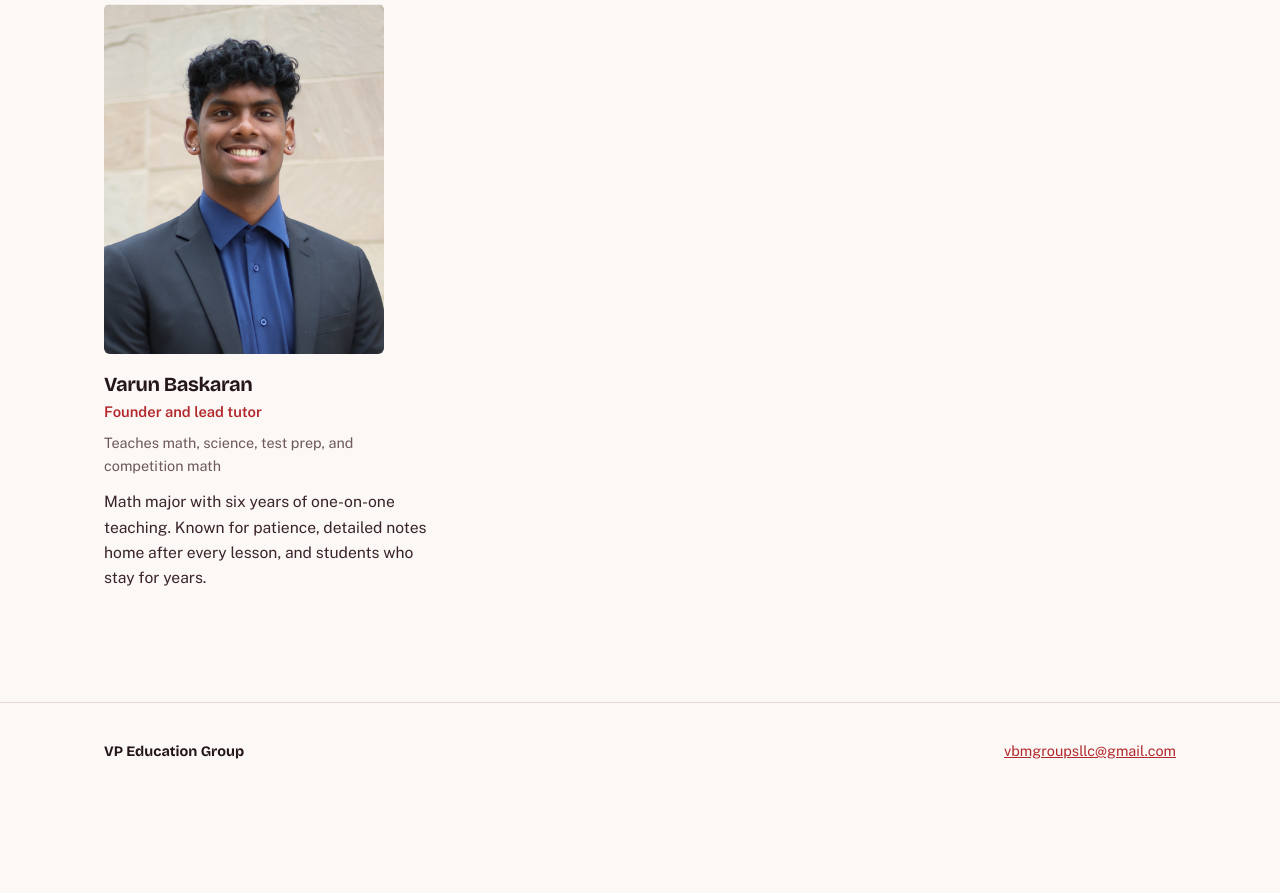
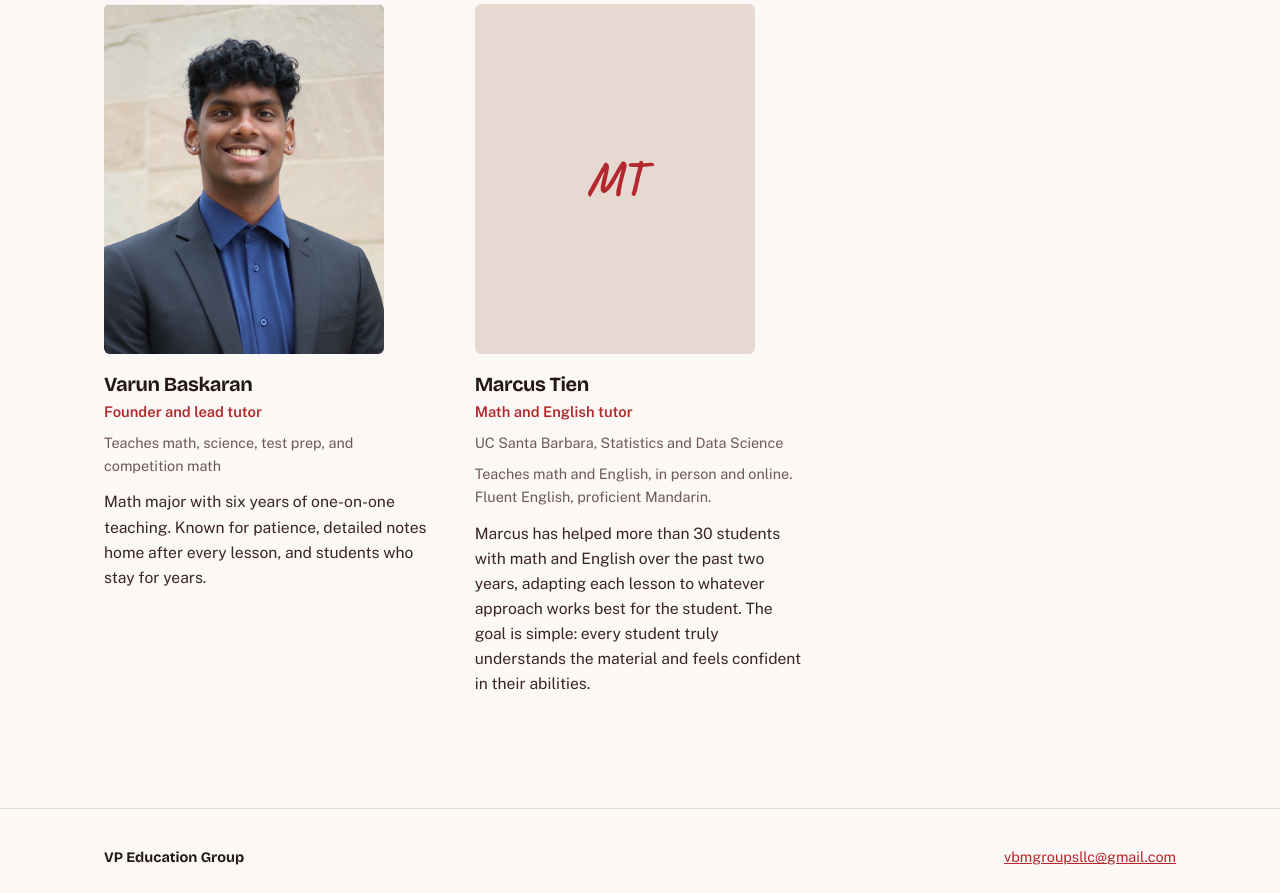
Before and after one commit to varunbask/website, a plain HTML site: page index.html in a window 1280 px wide. Shown: the part 3613-4506 px from the top of the page. Before the commit the page ends 4424 px from the top, so only its background shows below. Drawn offline with nearby package versions, Linux system fonts and the light colour scheme.

Commit message:
Add Marcus Tien to the team
Math and English tutor, UC Santa Barbara statistics and data
science, fluent English and proficient Mandarin, in person and
online. Photo expected at assets/marcus-tien.jpg; initials show
until it is added. Chinese included.

Co-Authored-By: Claude Fable 5.1 <noreply@anthropic.com>

```diff
--- a/i18n.js
+++ b/i18n.js
@@ -97,6 +97,12 @@ const ZH = {
   "Teaches math, science, test prep, and competition math": "教授数学、科学、标化考试与数学竞赛",
   "Math major with six years of one-on-one teaching. Known for patience, detailed notes home after every lesson, and students who stay for years.":
     "数学专业，六年一对一教学经验。以耐心、每节课后详尽的家长反馈，以及长期跟随的学生而著称。",
+  "Math and English tutor": "数学与英语老师",
+  "UC Santa Barbara, Statistics and Data Science": "加州大学圣塔芭芭拉分校，统计与数据科学专业",
+  "Teaches math and English, in person and online. Fluent English, proficient Mandarin.":
+    "教授数学与英语，可线下或线上授课。英语流利，普通话熟练。",
+  "Marcus has helped more than 30 students with math and English over the past two years, adapting each lesson to whatever approach works best for the student. The goal is simple: every student truly understands the material and feels confident in their abilities.":
+    "Marcus 在过去两年帮助过 30 多名学生学习数学和英语，会根据每个学生的情况调整教学方式，找到最适合的方法。目标很简单：让每个学生真正理解所学内容，并对自己的能力有信心。",
 
   /* footer and page metadata */
   "VP Education Group": "VP 教育集团",
--- a/index.html
+++ b/index.html
@@ -238,6 +238,18 @@
             <p class="member-bio i18n-h"><span>Math major with six years of one-on-one teaching. Known for patience, detailed notes home after every lesson, and students who stay for years.</span></p>
           </article>
 
+          <article class="member">
+            <div class="member-photo">
+              <span class="member-initials" aria-hidden="true">MT</span>
+              <img src="assets/marcus-tien.jpg" alt="Marcus Tien" onerror="this.remove()">
+            </div>
+            <h3>Marcus Tien</h3>
+            <p class="member-role i18n-h"><span>Math and English tutor</span></p>
+            <p class="member-meta i18n-h"><span>UC Santa Barbara, Statistics and Data Science</span></p>
+            <p class="member-meta i18n-h"><span>Teaches math and English, in person and online. Fluent English, proficient Mandarin.</span></p>
+            <p class="member-bio i18n-h"><span>Marcus has helped more than 30 students with math and English over the past two years, adapting each lesson to whatever approach works best for the student. The goal is simple: every student truly understands the material and feels confident in their abilities.</span></p>
+          </article>
+
           <!-- Each additional tutor: copy this block, fill it in, drop the photo
                in assets/, and add the Chinese for each new line to i18n.js.
                If there is no photo, the initials show instead.
```
